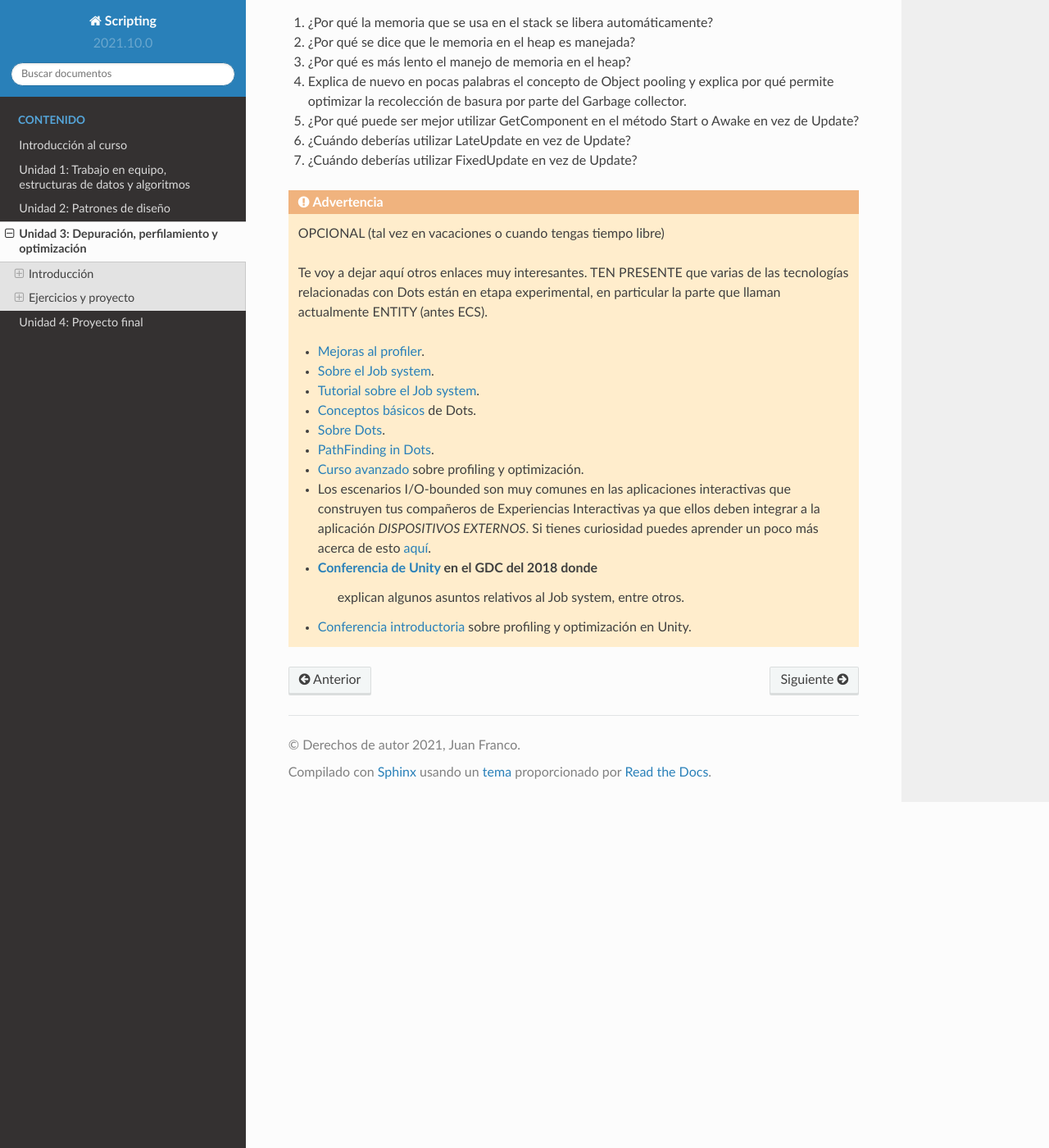
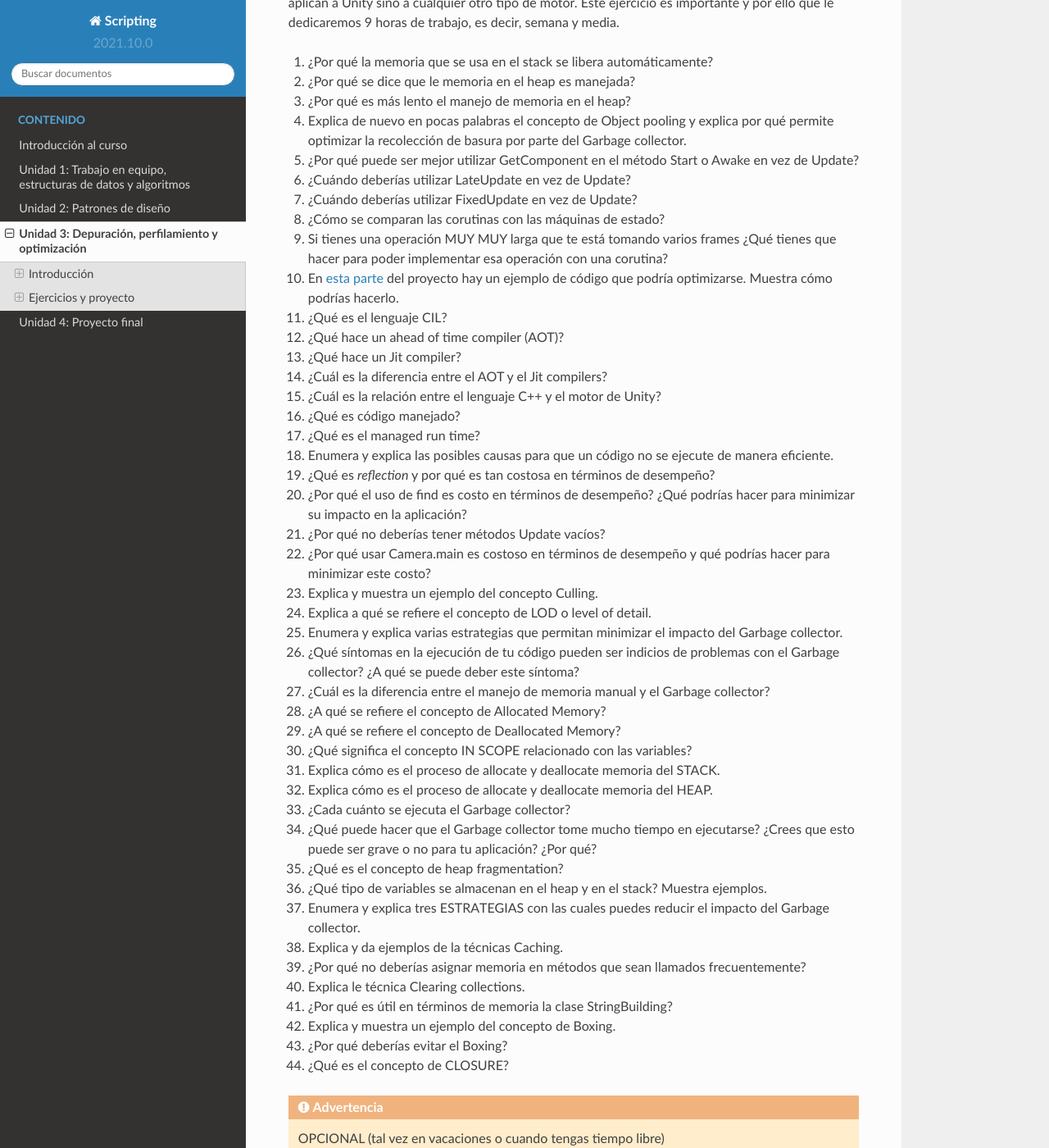
Before and after one commit to juanferfranco/scripting, a Sphinx documentation site: the page built from docs/_unidad3/unidad3.rst, in a window 1280 px wide and 1400 px high, scrolled down 6922 px. Shown: the whole window at 82% size. Built offline with Sphinx 7.4.7 and the Read the Docs theme 2.0.0, drawn with Linux system fonts in a browser that asks for light colours; some of the changed text lies outside the part shown.

Commit message:
Ex10 work in progress

```diff
--- a/docs/_unidad3/unidad3.rst
+++ b/docs/_unidad3/unidad3.rst
@@ -333,7 +333,10 @@ El enlace al proyecto esta
 No olvides ir documentando toda la experiencia. Verás como varios de los conceptos
 fundamentales que hemos abordado en el curso se aplican y analizan. Además de ir
 documentando tu experiencia y resultados del proyecto, te voy a dejar algunas
-preguntas para que reflexiones un poco más sobre los conceptos:
+preguntas para que reflexiones un poco más sobre los conceptos. TEN PRESENTE que
+además verás conceptos nuevos que no solo se aplican a Unity sino a cualquier
+otro tipo de motor. Este ejercicio es importante y por ello que le dedicaremos
+9 horas de trabajo, es decir, semana y media.
 
 #. ¿Por qué la memoria que se usa en el stack se libera automáticamente?
 #. ¿Por qué se dice que le memoria en el heap es manejada?
@@ -345,6 +348,53 @@ preguntas para que reflexiones un poco más sobre los conceptos:
    vez de Update?
 #. ¿Cuándo deberías utilizar LateUpdate en vez de Update?
 #. ¿Cuándo deberías utilizar FixedUpdate en vez de Update?
+#. ¿Cómo se comparan las corutinas con las máquinas de estado?
+#. Si tienes una operación MUY MUY larga que te está tomando varios frames
+   ¿Qué tienes que hacer para poder implementar esa operación con una corutina?
+#. En `esta parte <https://learn.unity.com/tutorial/introduction-to-optimization-with-unity-2019-3?uv=2019.3&projectId=5e71011aedbc2a07f42bd138#5e1da6a0edbc2a3da3a31f09>`__
+   del proyecto hay un ejemplo de código que podría optimizarse.
+   Muestra cómo podrías hacerlo.
+#. ¿Qué es el lenguaje CIL?
+#. ¿Qué hace un ahead of time compiler (AOT)?
+#. ¿Qué hace un Jit compiler?
+#. ¿Cuál es la diferencia entre el AOT y el Jit compilers?
+#. ¿Cuál es la relación entre el lenguaje C++ y el motor de Unity?
+#. ¿Qué es código manejado?
+#. ¿Qué es el managed run time?
+#. Enumera y explica las posibles causas para que un código no se ejecute de manera
+   eficiente.
+#. ¿Qué es `reflection` y por qué es tan costosa en términos de desempeño?
+#. ¿Por qué el uso de find es costo en términos de desempeño? ¿Qué podrías hacer
+   para minimizar su impacto en la aplicación?
+#. ¿Por qué no deberías tener métodos Update vacíos?
+#. ¿Por qué usar Camera.main es costoso en términos de desempeño y qué podrías
+   hacer para minimizar este costo?
+#. Explica y muestra un ejemplo del concepto Culling.
+#. Explica a qué se refiere el concepto de LOD o level of detail.
+#. Enumera y explica varias estrategias que permitan minimizar el impacto del Garbage
+   collector.
+#. ¿Qué síntomas en la ejecución de tu código pueden ser indicios de problemas
+   con el Garbage collector? ¿A qué se puede deber este síntoma?
+#. ¿Cuál es la diferencia entre el manejo de memoria manual y el Garbage collector?
+#. ¿A qué se refiere el concepto de Allocated Memory?
+#. ¿A qué se refiere el concepto de Deallocated Memory?
+#. ¿Qué significa el concepto IN SCOPE relacionado con las variables?
+#. Explica cómo es el proceso de allocate y deallocate memoria del STACK.
+#. Explica cómo es el proceso de allocate y deallocate memoria del HEAP.
+#. ¿Cada cuánto se ejecuta el Garbage collector?
+#. ¿Qué puede hacer que el Garbage collector tome mucho tiempo en ejecutarse?
+   ¿Crees que esto puede ser grave o no para tu aplicación? ¿Por qué?
+#. ¿Qué es el concepto de heap fragmentation?
+#. ¿Qué tipo de variables se almacenan en el heap y en el stack? Muestra ejemplos.
+#. Enumera y explica tres ESTRATEGIAS con las cuales puedes reducir el impacto del
+   Garbage collector.
+#. Explica y da ejemplos de la técnicas Caching.
+#. ¿Por qué no deberías asignar memoria en métodos que sean llamados frecuentemente?
+#. Explica le técnica Clearing collections.
+#. ¿Por qué es útil en términos de memoria la clase StringBuilding?
+#. Explica y muestra un ejemplo del concepto de Boxing.
+#. ¿Por qué deberías evitar el Boxing?
+#. ¿Qué es el concepto de CLOSURE?
 
 
 
```
